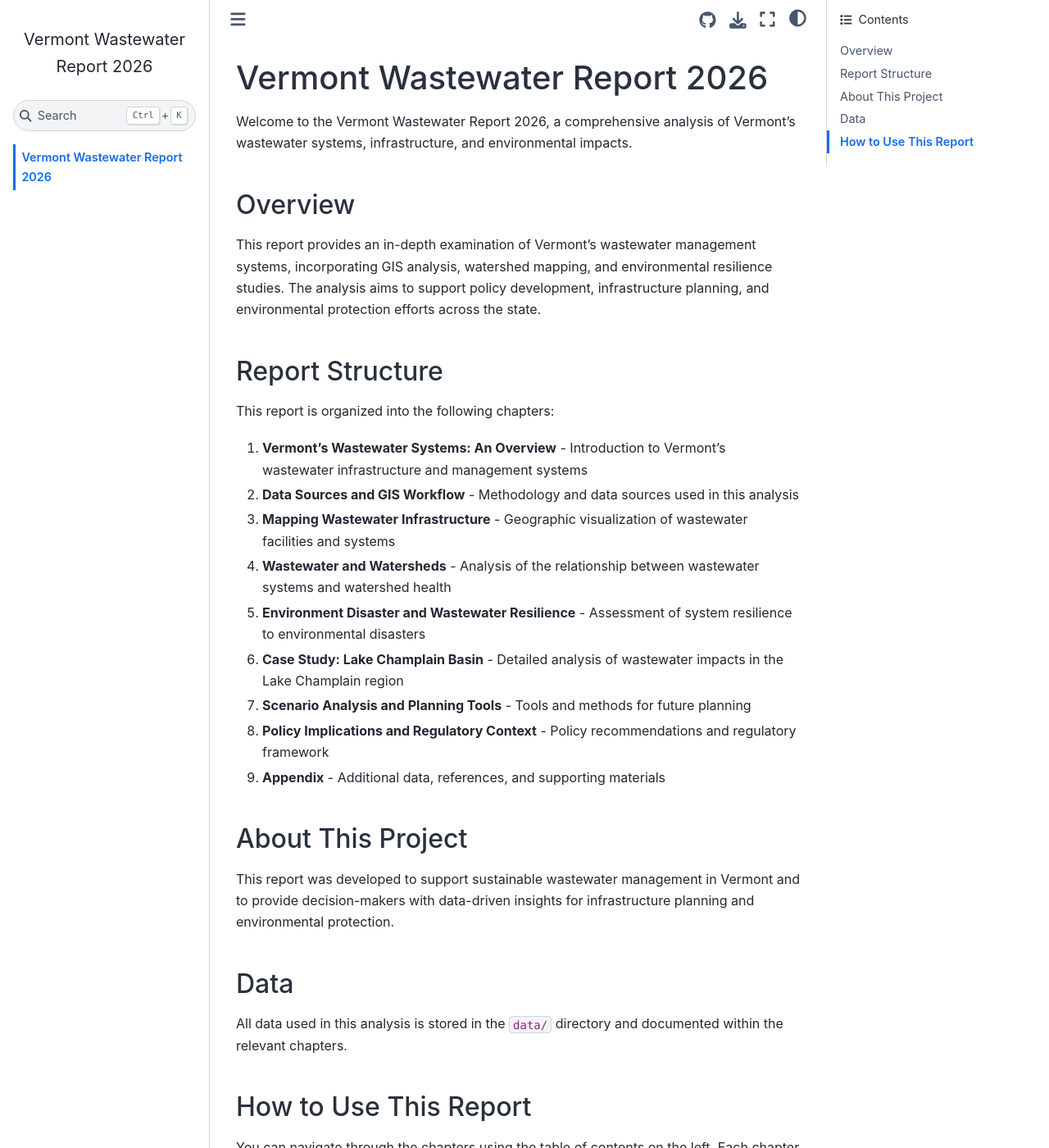
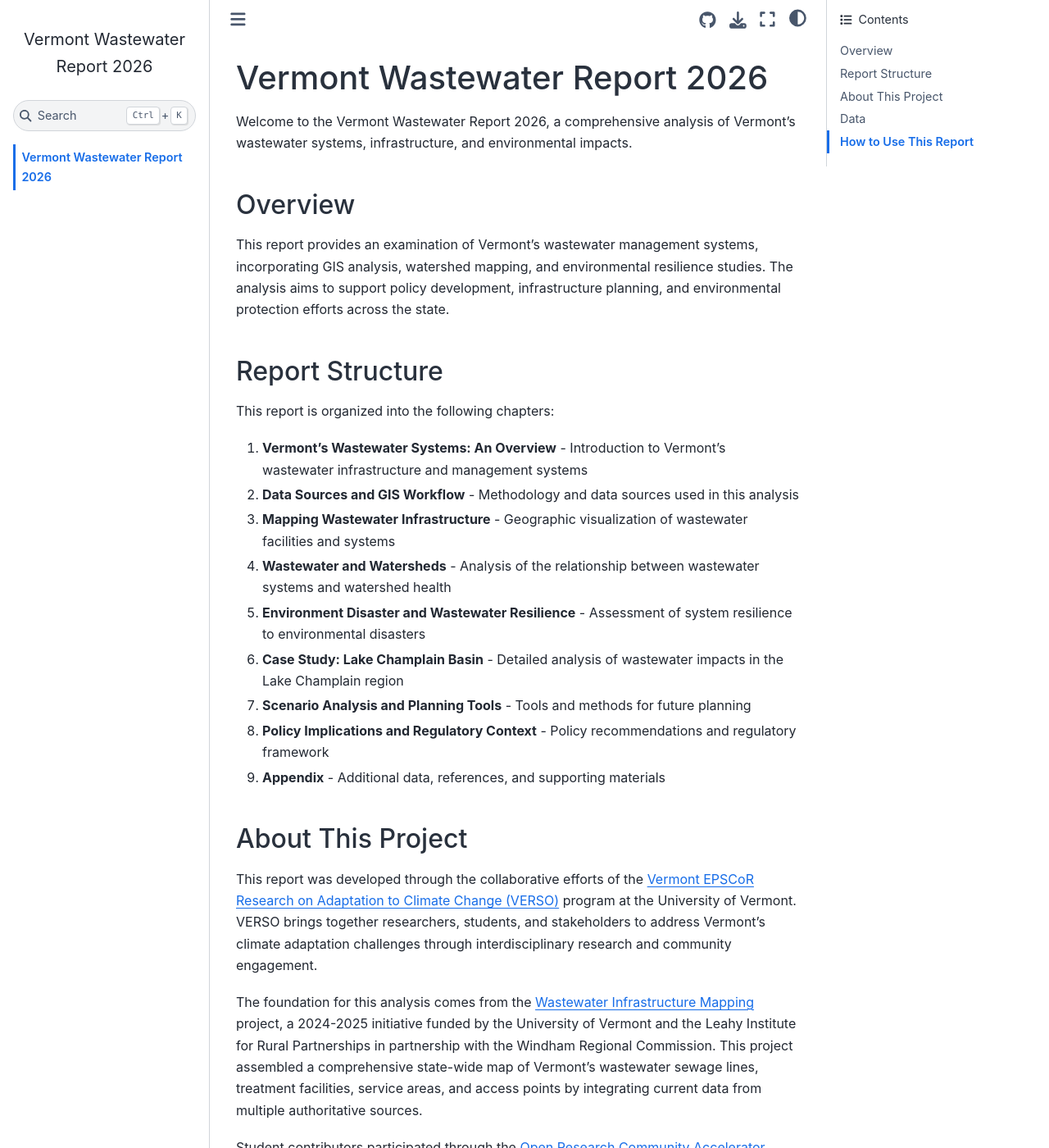
Before and after one commit to VERSO-UVM/Vermont-Wastewater-Report-2026, a Jupyter Book: the page built from intro.md, in a window 1280 px wide and 1400 px high. Shown: the whole window at 82% size. Built offline with Jupyter Book 1.0.4 settings and Sphinx 7.4.7 and the Sphinx Book theme 1.1.4, drawn with Linux system fonts in a browser that asks for light colours; pages that are not in the unit, such as notebooks, are missing from menus; some of the changed text lies outside the part shown.

Commit message:
update multiple sections

```diff
--- a/_config.yml
+++ b/_config.yml
@@ -58,3 +58,7 @@ sphinx:
     exclude_patterns:
       - '**.ipynb_checkpoints'
       - '.venv/**'
+    # Disable epub builder to avoid imghdr module error in Python 3.13+
+    builders:
+      - html
+      - linkcheck
--- a/intro.md
+++ b/intro.md
@@ -4,7 +4,7 @@ Welcome to the Vermont Wastewater Report 2026, a comprehensive analysis of Vermo
 
 ## Overview
 
-This report provides an in-depth examination of Vermont's wastewater management systems, incorporating GIS analysis, watershed mapping, and environmental resilience studies. The analysis aims to support policy development, infrastructure planning, and environmental protection efforts across the state.
+This report provides an examination of Vermont's wastewater management systems, incorporating GIS analysis, watershed mapping, and environmental resilience studies. The analysis aims to support policy development, infrastructure planning, and environmental protection efforts across the state.
 
 ## Report Structure
 
@@ -22,7 +22,11 @@ This report is organized into the following chapters:
 
 ## About This Project
 
-This report was developed to support sustainable wastewater management in Vermont and to provide decision-makers with data-driven insights for infrastructure planning and environmental protection.
+This report was developed through the collaborative efforts of the [Vermont EPSCoR Research on Adaptation to Climate Change (VERSO)](https://verso.w3.uvm.edu/) program at the University of Vermont. VERSO brings together researchers, students, and stakeholders to address Vermont's climate adaptation challenges through interdisciplinary research and community engagement.
+
+The foundation for this analysis comes from the [Wastewater Infrastructure Mapping](https://verso-uvm.github.io/Wastewater-Infrastructure-Mapping/) project, a 2024-2025 initiative funded by the University of Vermont and the Leahy Institute for Rural Partnerships in partnership with the Windham Regional Commission. This project assembled a comprehensive state-wide map of Vermont's wastewater sewage lines, treatment facilities, service areas, and access points by integrating current data from multiple authoritative sources.
+
+Student contributors participated through the [Open Research Community Accelerator (ORCA)](https://verso.w3.uvm.edu/orca/) program, which provides undergraduate and graduate students with hands-on experience in open science practices, collaborative research, and real-world problem-solving. ORCA interns worked to combine spatial data, conduct GIS analysis, and develop interactive visualizations to support sustainable wastewater management in Vermont and provide decision-makers with data-driven insights for infrastructure planning and environmental protection.
 
 ## Data
 
```
Also changed, not shown: overview_screenshot.png (added), 5 other files.
